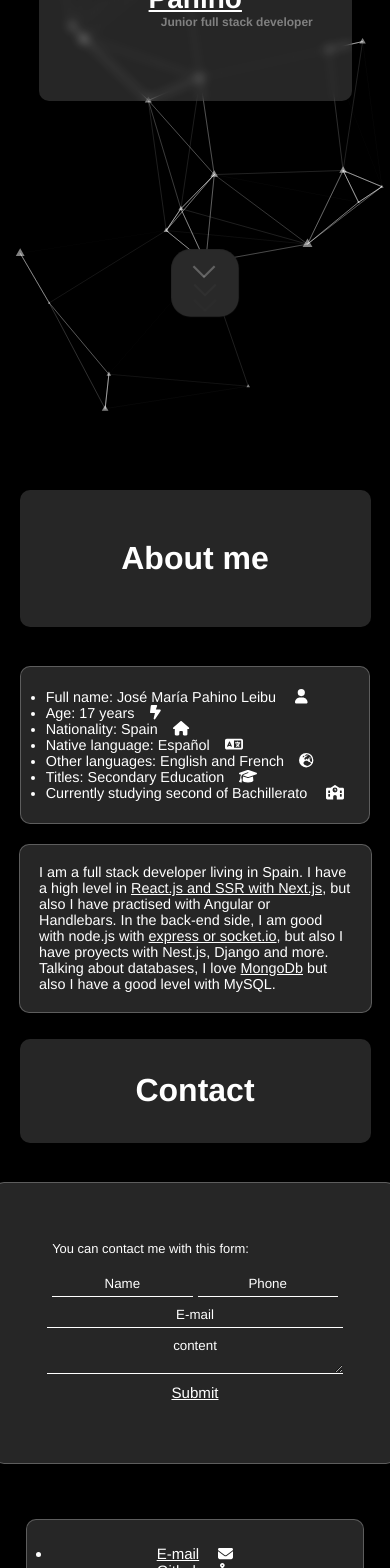
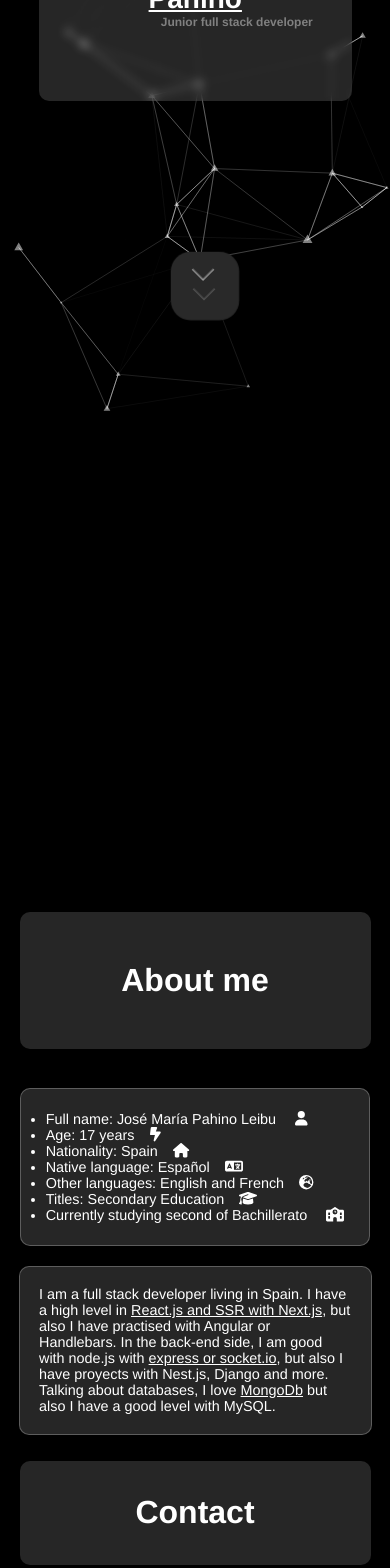
Before and after one commit to chemokita13/Portfolio, a React (Create React App) app: page / in a window 390 px wide. Shown: the part 432-2000 px from the top of the page. Built offline with nearby package versions, Linux system fonts and the light colour scheme.

Commit message:
responsive styles solved

```diff
--- a/src/components/about.css
+++ b/src/components/about.css
@@ -1,6 +1,5 @@
 #about {
     width: 100%;
-    height: 100vh;
     color: white;
     z-index: 10;
     display: flex;
@@ -76,6 +75,7 @@
 
 .contact-container {
     margin-top: 5px;
+    width: 100%;
 }
 
 .contact-title {
@@ -89,15 +89,15 @@
 }
 
 .contact-description {
-    width: 500px;
+    width: 35%;
     padding-top: 65px;
     padding-bottom: 65px;
-    height: 150px;
+    height: auto;
 }
 
 .contact-card {
     padding-inline: 130px;
-    width: 320px;
+    width: 20%;
     text-align: center;
 }
 
@@ -183,8 +183,8 @@
 
 .btn-scroll {
     position: absolute;
-    bottom: -500px;
-    right: 50px;
+    bottom: -500%;
+    right: 2%;
     width: 60px;
     height: 150px;
     border-radius: 15%;
@@ -347,3 +347,9 @@
         font-size: 125%;
     }
 }
+
+@media (max-height: 950px) {
+    .btn-scroll {
+        bottom: -100vh;
+    }
+}
--- a/src/index.css
+++ b/src/index.css
@@ -27,7 +27,8 @@ html {
     backdrop-filter: blur(5px);
 }
 
-/* @media (max-width: 890px) {
-    * {
+@media (max-height: 950px) {
+    .component {
+        height: 150vh;
     }
-} */
+}
```
Also changed, not shown: src/components/proyects.css (+1 -6 lines).
